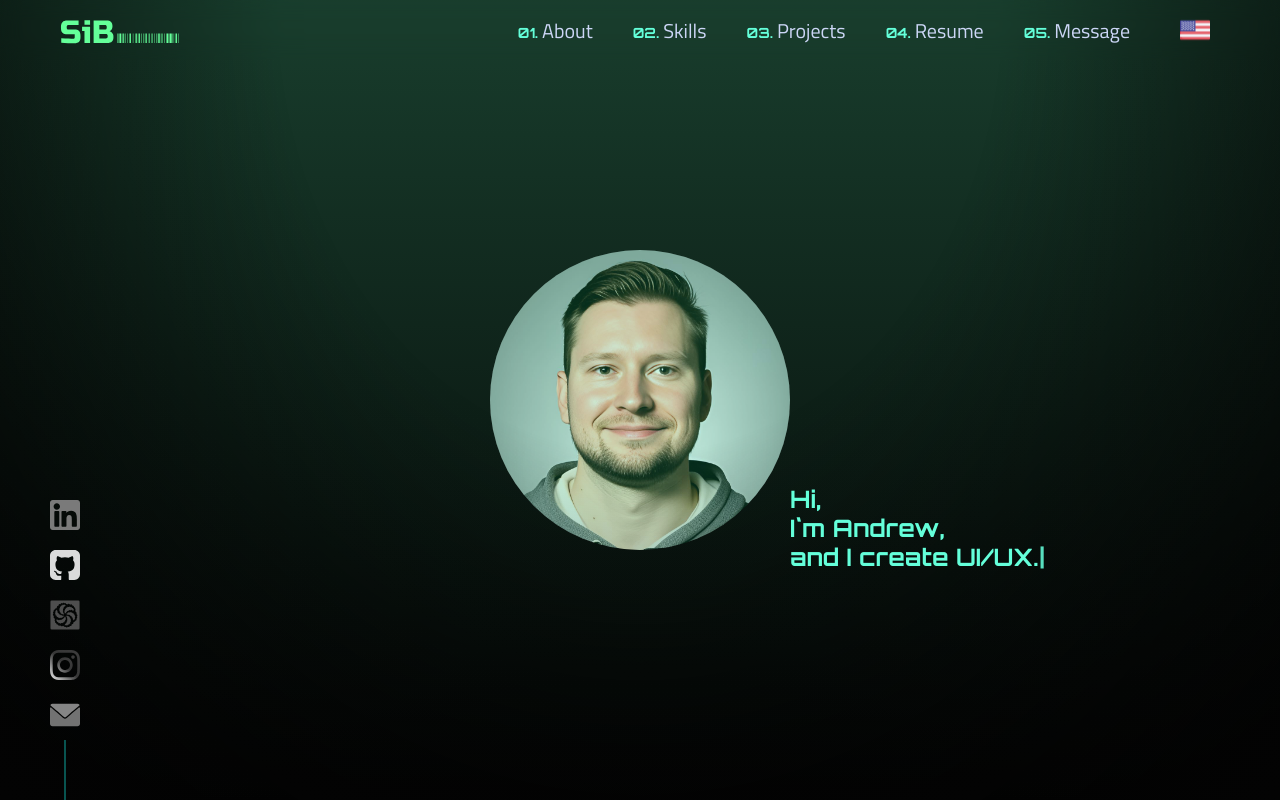
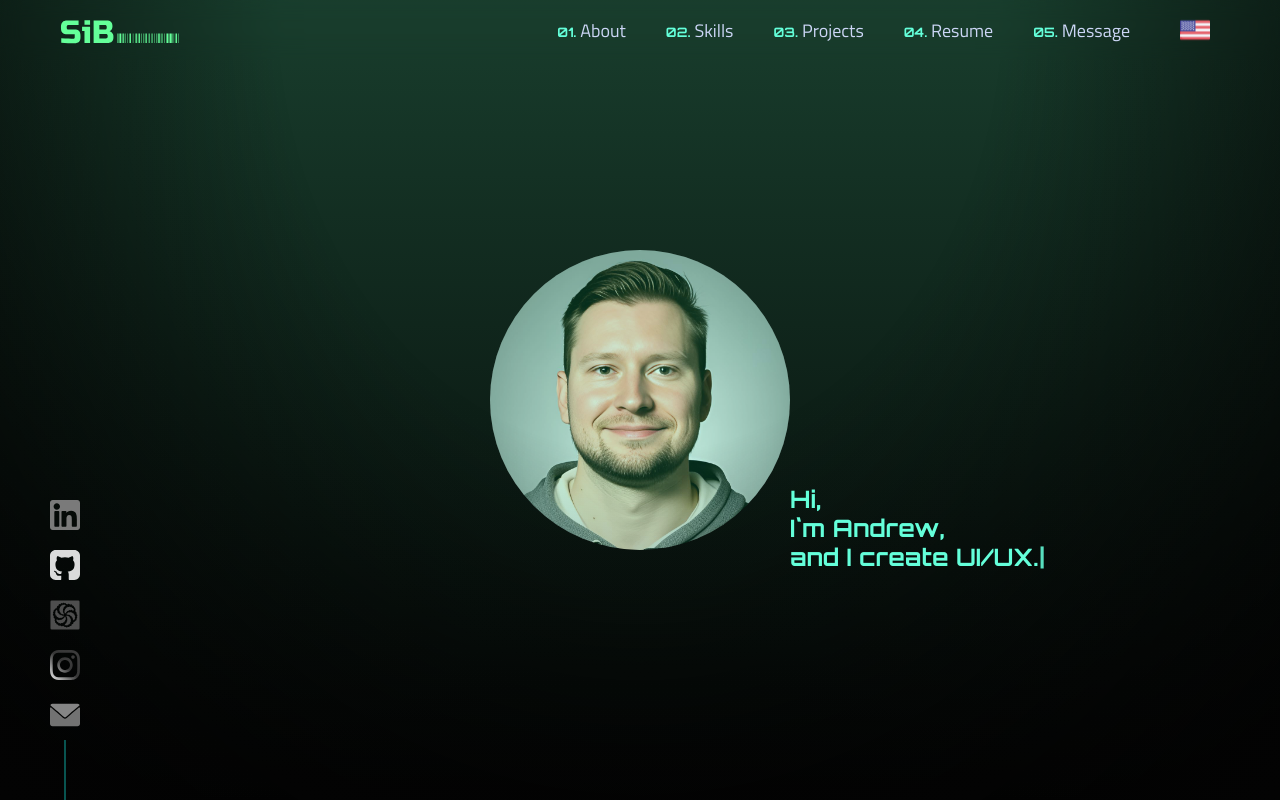
Before and after one commit to sibiryakov090591/portfolio_src, a React (Create React App) app: page / in a window 1280 px wide. Shown: the top 800 px of the page. Built offline with nearby package versions, Linux system fonts and the light colour scheme; no server answers.

Commit message:
fixed menu link styles

```diff
--- a/src/components/menu/styles.ts
+++ b/src/components/menu/styles.ts
@@ -58,7 +58,7 @@ export const useStyles = makeStyles((theme: AppTheme & Theme) => ({
     transition: "all 300ms ease",
     marginRight: 40,
     fontWeight: 400,
-    fontSize: 20,
+    fontSize: 18,
     [theme.breakpoints.down("sm")]: {
       marginRight: 0,
     },
@@ -87,7 +87,7 @@ export const useStyles = makeStyles((theme: AppTheme & Theme) => ({
     marginRight: 4,
     fontFamily: "Orbitron",
     fontWeight: 600,
-    fontSize: 14,
+    fontSize: 13,
     transition: "all 300ms ease",
   },
   topItemIndexMobile: {
--- a/src/components/project/styles.ts
+++ b/src/components/project/styles.ts
@@ -52,7 +52,6 @@ export const useStyles = makeStyles((theme: AppTheme) => ({
     marginLeft: 12,
   },
   title: {
-    fontFamily: "Orbitron",
     fontSize: 18,
     color: theme.palette.text.green,
   },
```
